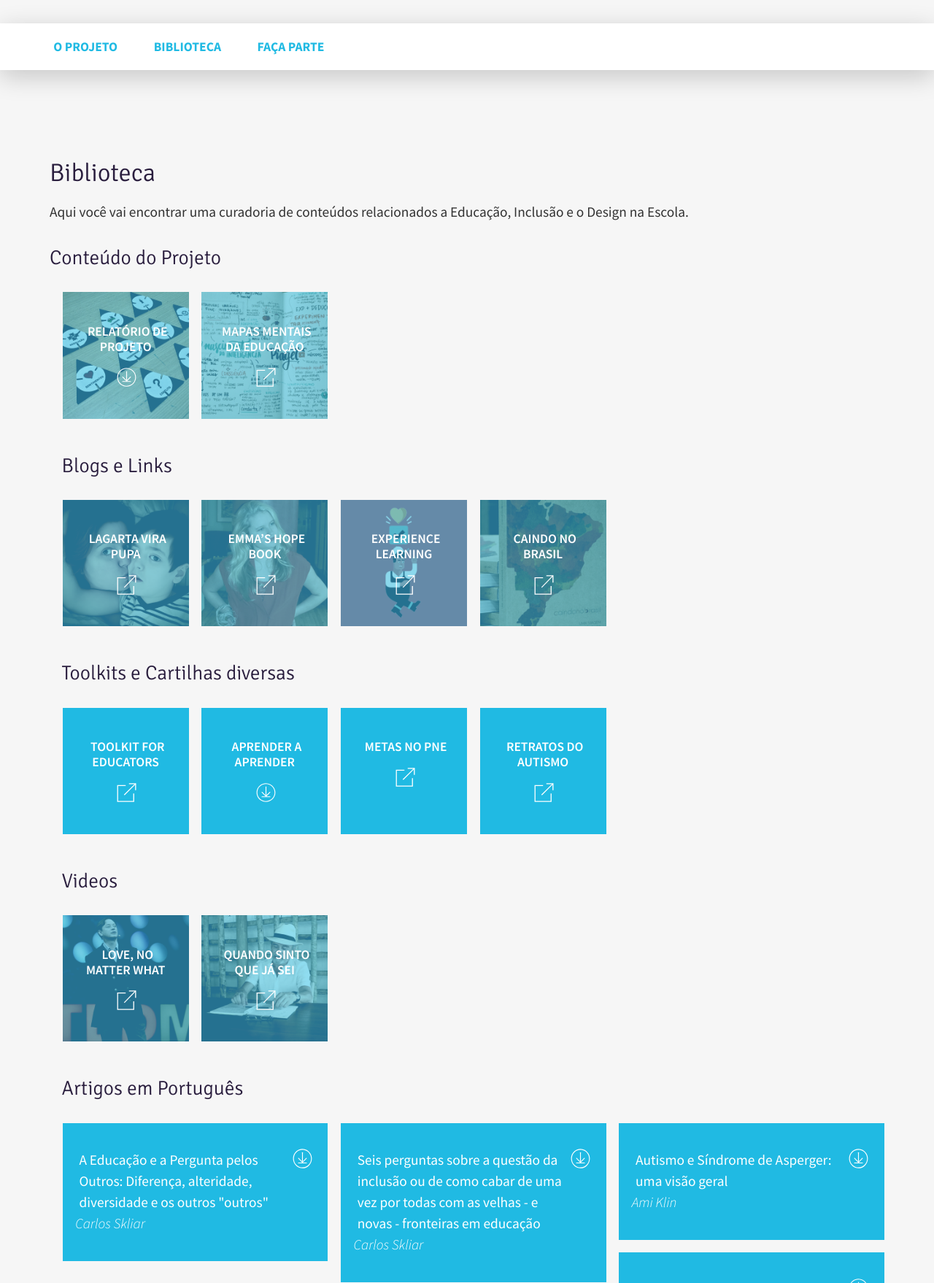
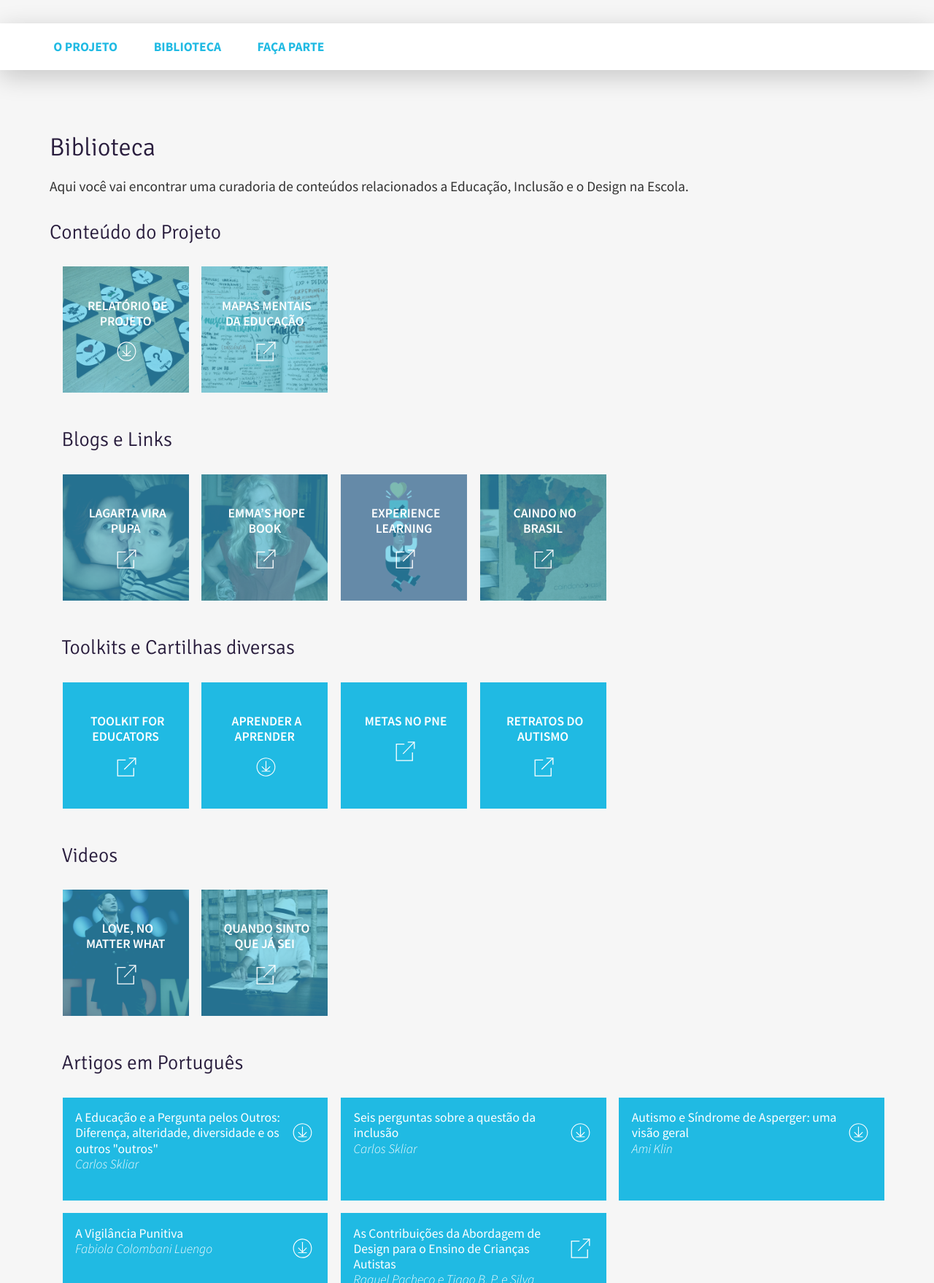
Before and after one commit to empatiaparaque/empatiaparaque.github.io, a Jekyll site: the page biblioteca/index.html, which Jekyll copies as it is, in a window 1280 px wide, cut to the strip 162-1920 px from the top of the page. Shown: the whole strip at 73% size. Built offline with Jekyll 4.4.1, drawn with Linux system fonts in a browser that asks for light colours; nearby versions of some CDN libraries; some of the changed text lies outside the part shown.

Commit message:
Ajustes CSS

```diff
--- a/biblioteca/index.html
+++ b/biblioteca/index.html
@@ -195,7 +195,7 @@
   <div class="column small-12 medium-3 large-4 rectangle-cover">
    <div class="rectangle-content">
     <a href="https://www.dropbox.com/s/7oz41mn4kiczxdj/Seis%20perguntas%20sobre%20a%20quest%C3%A3o%20da%20inclus%C3%A3o.pdf?dl=0" target="_blank">
-    <span>Seis perguntas sobre a questão da inclusão ou de como cabar de uma vez por todas com as velhas - e novas - fronteiras em educação</span><br>
+    <span>Seis perguntas sobre a questão da inclusão</span><br>
     <span class="italic">Carlos Skliar</span>
     <img src="../img/download-white.svg">
    </a>
@@ -227,8 +227,8 @@
   <div class="column small-12 medium-3 large-4 rectangle-cover">
    <div class="rectangle-content">
     <a href="http://www.proceedings.blucher.com.br/article-details/as-contribuies-da-abordagem-de-design-para-o-ensino-de-crianas-autistas-20339" target="_blank">
-    <span>As Contribuições Da Abordagem De Design Para O Ensino De Crianças Autistas</span><br>
-    <span class="italic">Raquel Pacheco e Tiago Barros Pontes e Silva</span>
+    <span>As Contribuições da Abordagem de Design para o Ensino de Crianças Autistas</span><br>
+    <span class="italic">Raquel Pacheco e Tiago B. P. e Silva</span>
     <img src="../img/ext_link-white.svg">
    </a>
    </div>
--- a/sass/_sections.sass
+++ b/sass/_sections.sass
@@ -1,5 +1,5 @@
 section
- padding: 4rem 0
+ padding: 2rem 0
  margin-top: 2rem
 
 .bg-dark
--- a/stylesheets/style.css
+++ b/stylesheets/style.css
@@ -2460,7 +2460,7 @@ ul li {
 
 /* line 1, ../sass/_sections.sass */
 section {
-  padding: 4rem 0;
+  padding: 2rem 0;
   margin-top: 2rem;
 }
 
@@ -2664,23 +2664,24 @@ section.biblioteca .large-6 {
 
 /* line 71, ../sass/_library.sass */
 .rectangle-content {
-  padding: 10% 1rem;
+  padding: 1rem;
   position: relative;
   color: white;
-  font-size: 1.1rem;
-}
-/* line 76, ../sass/_library.sass */
+  font-size: 1rem;
+  line-height: 1.2;
+}
+/* line 77, ../sass/_library.sass */
 .rectangle-content span {
   width: calc(100% - 2.5rem);
   display: inline-block;
 }
-/* line 79, ../sass/_library.sass */
+/* line 80, ../sass/_library.sass */
 .rectangle-content a {
   color: white;
   border: 0;
-  padding: 0;
-}
-/* line 83, ../sass/_library.sass */
+  padding: 0 !important;
+}
+/* line 84, ../sass/_library.sass */
 .rectangle-content img {
   width: 2rem;
   position: absolute;
@@ -2688,42 +2689,42 @@ section.biblioteca .large-6 {
   right: 1rem;
 }
 
-/* line 89, ../sass/_library.sass */
+/* line 90, ../sass/_library.sass */
 .lagarta {
   background-image: url("../img/lagartavirapupa.png");
 }
 
-/* line 92, ../sass/_library.sass */
+/* line 93, ../sass/_library.sass */
 .lovenomatter {
   background-image: url("../img/lovenomatter.png");
 }
 
-/* line 95, ../sass/_library.sass */
+/* line 96, ../sass/_library.sass */
 .quandosintoque {
   background-image: url("../img/quandosintoque.png");
 }
 
-/* line 98, ../sass/_library.sass */
+/* line 99, ../sass/_library.sass */
 .emma {
   background-image: url("../img/emma.png");
 }
 
-/* line 101, ../sass/_library.sass */
+/* line 102, ../sass/_library.sass */
 .relatorio {
   background-image: url("../img/relatorio.png");
 }
 
-/* line 104, ../sass/_library.sass */
+/* line 105, ../sass/_library.sass */
 .mapasmentais {
   background-image: url("../img/mapamental.png");
 }
 
-/* line 107, ../sass/_library.sass */
+/* line 108, ../sass/_library.sass */
 .perestroika {
   background-image: url("../img/perestroika.png");
 }
 
-/* line 110, ../sass/_library.sass */
+/* line 111, ../sass/_library.sass */
 .caindonobrasil {
   background-image: url("../img/caindonobrasil.png");
 }
```
Also changed, not shown: other parts of biblioteca/index.html (+2 -2 lines), sass/_library.sass (+4 -3 lines).
